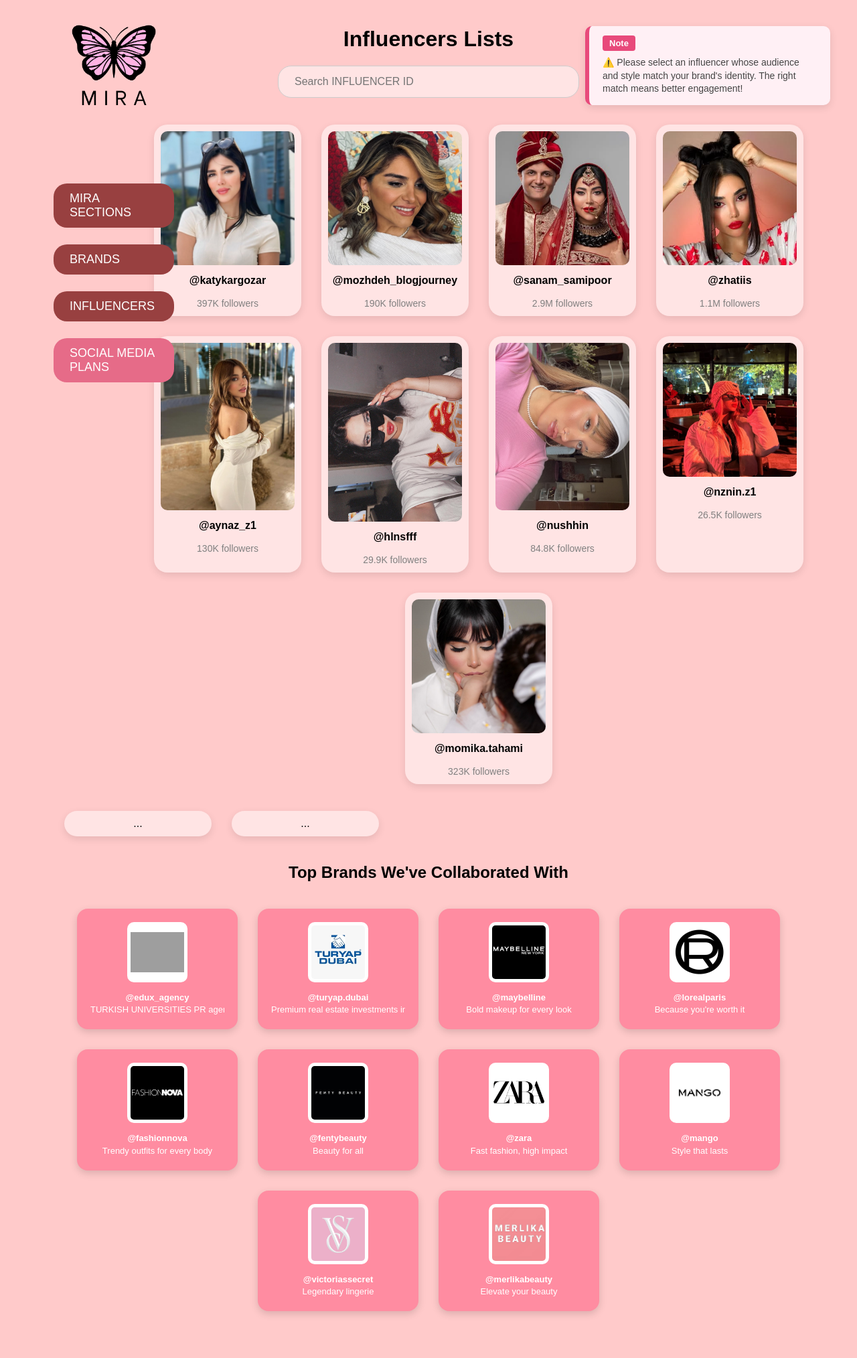
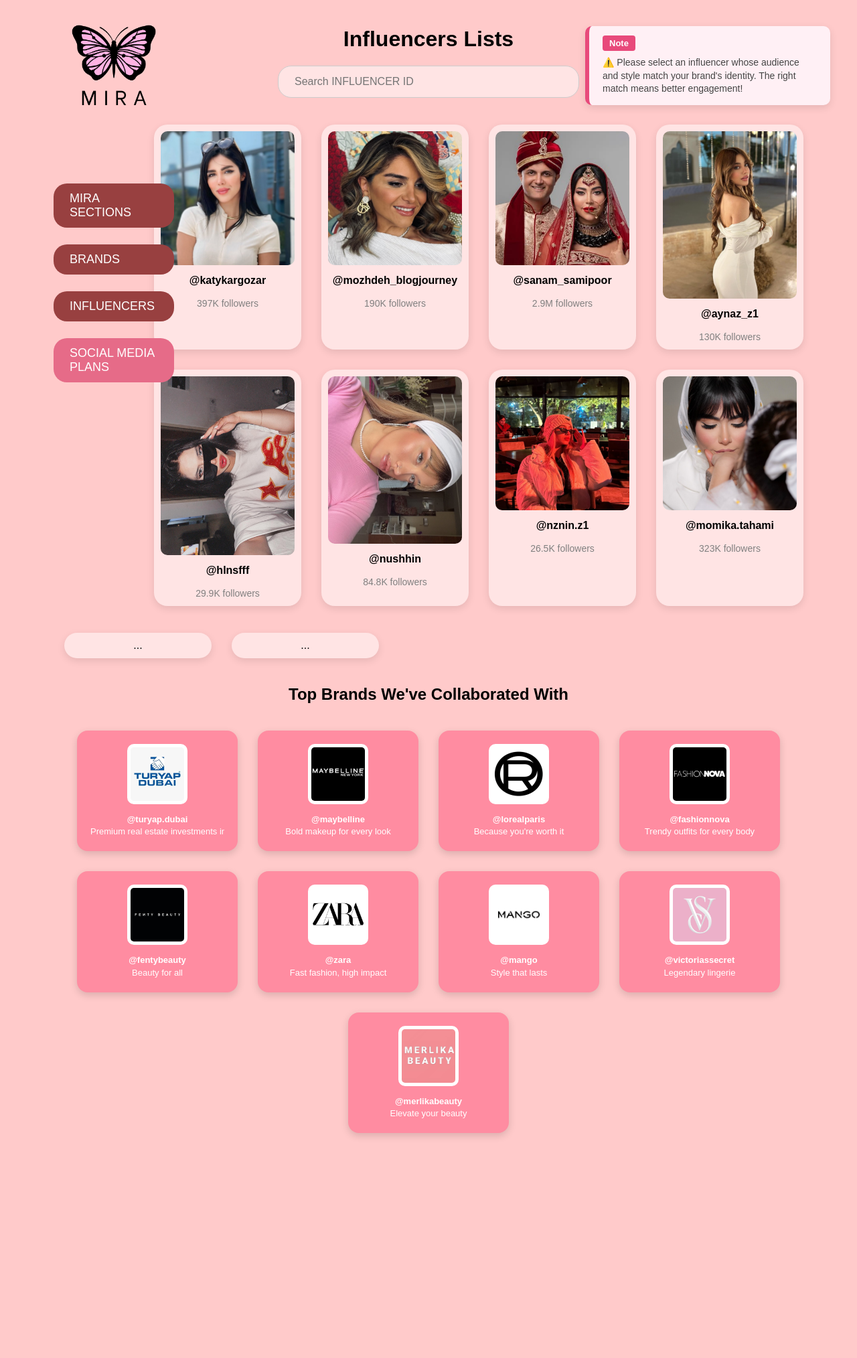
Before and after one commit to melikayar/socialmira, a Flask app: page / in a window 1280 px wide. Shown: the part 61-2089 px from the top of the page at 67% size. After the commit the page ends 1759 px from the top, so only its background shows below. Run offline with Flask 3, Linux system fonts and the light colour scheme; grey boxes are pictures that could not be loaded.

Commit message:
Remove zhatiis and edux from homepage

```diff
--- a/app/templates/home.html
+++ b/app/templates/home.html
@@ -70,14 +70,6 @@
     <p>@sanam_samipoor</p>
     <span>2.9M followers</span>
   </div>
-
-  <div class="influencer-card">
-    <a href="https://www.instagram.com/zhatiis/?igsh=eG1rdHJvbWR0M3J1" target="_blank">
-      <img src="{{ url_for('static', filename='images/zhatiis.jpg') }}" alt="zhatiis">
-    </a>
-    <p>@zhatiis</p>
-    <span>1.1M followers</span>
-  </div>
 <!-- Influencer: Aynaz -->
 <div class="influencer-card">
   <a href="https://www.instagram.com/aynaz_z1?igsh=N3llOWh4NnZuaXFu" target="_blank">
@@ -136,13 +128,6 @@
   <h2 class="section-title">Top Brands We've Collaborated With</h2>
 
 <div class="brand-list">
-  <div class="brand-card">
-    <a href="https://www.instagram.com/edux_agency/" target="_blank">
-      <img src="{{ url_for('static', filename=' images/edux.jpg') }}" alt="edux_agency">
-    </a>
-    <p><strong>@edux_agency</strong></p>
-    <p>TURKISH UNIVERSITIES PR agency</p>
-  </div>
 
   <div class="brand-card">
     <a href="https://www.instagram.com/turyap.dubai/" target="_blank">
```
Also changed, not shown: app/static/images/Zhatiis.jpg (deleted), app/static/images/edux.jpg (deleted).
